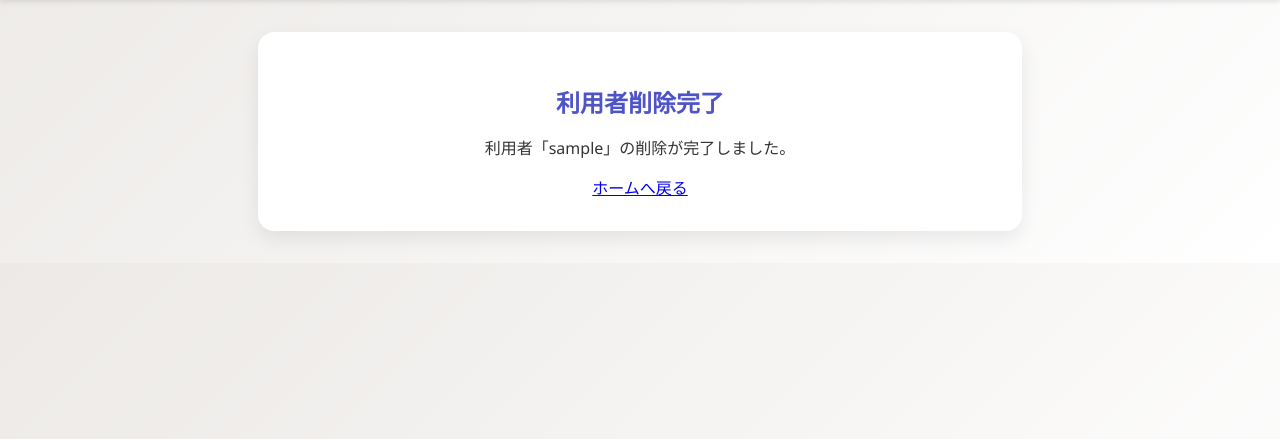
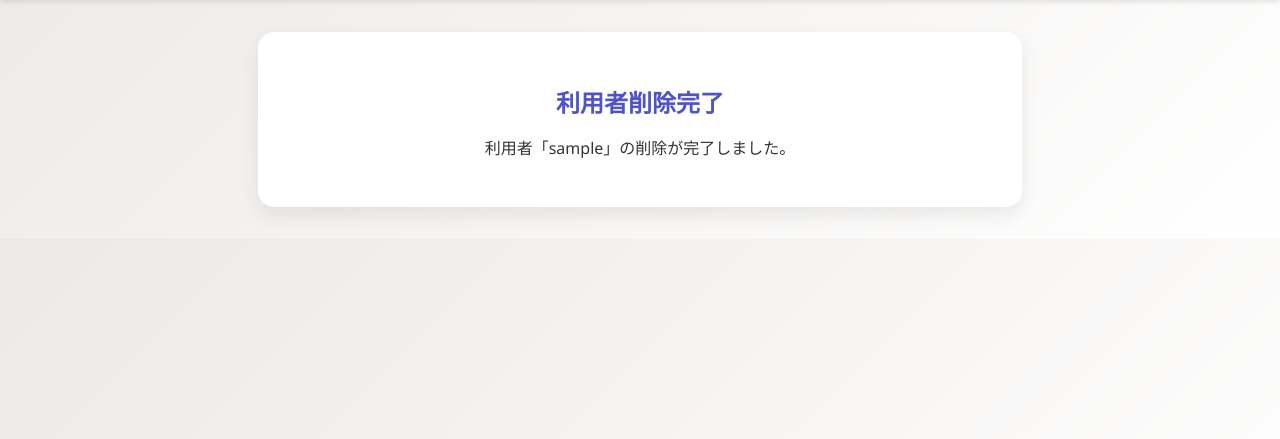
Before and after one commit to 1260315/ItemManage_flamework, a Flask app: template app/templates/p004_5.html in a window 1280 px wide. Shown: the part 169-608 px from the top of the page. Run offline with Flask 3, Linux system fonts and the light colour scheme; the template is opened without the code that fills it: most values are stand-ins (such as "Sample title", 1, 10 or a date in 2020); parts of the project's set-up code (start-up, migrations or seed data) failed here and were passed over.

```diff
--- a/app/templates/p004_1.html
+++ b/app/templates/p004_1.html
@@ -18,8 +18,6 @@
             <input type="text" id="studentID" name="studentID" required>
             <button type="submit" class="btn-danger">削除</button>
         </form>
-
-        <p><a href="{{ url_for('home') }}">ホームへ戻る</a></p>
     </div>
 </body>
 </html>
--- a/app/templates/p004_5.html
+++ b/app/templates/p004_5.html
@@ -11,8 +11,6 @@
     <div class="container">
         <h2>利用者削除完了</h2>
         <p>利用者「{{ username }}」の削除が完了しました。</p>
-
-        <a href="{{ url_for('home') }}" class="btn-primary">ホームへ戻る</a>
     </div>
 </body>
 </html>
```
